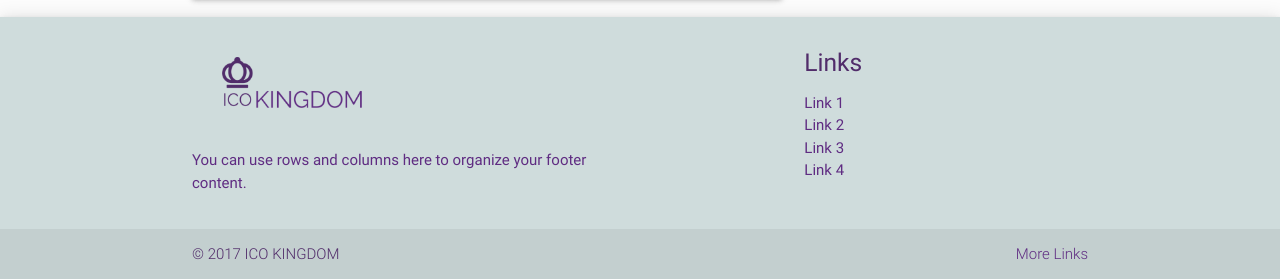
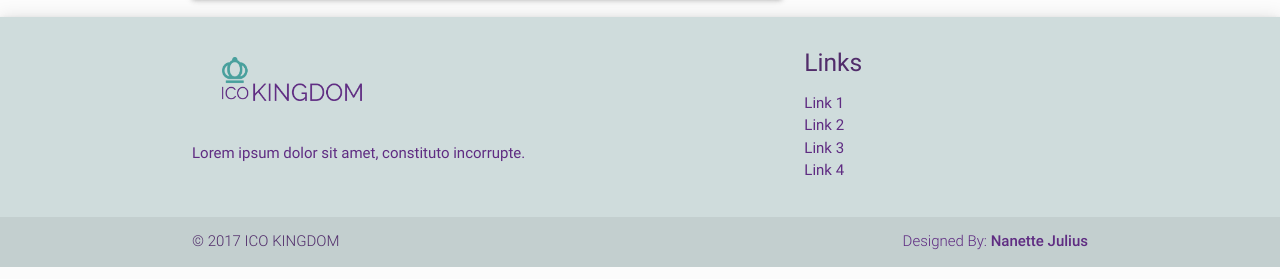
Before and after one commit to nanetteCodes/ico-kingdom, a plain HTML site: page media.html in a window 1280 px wide. Shown: the part 601-880 px from the top of the page. Drawn offline with nearby package versions, Linux system fonts and the light colour scheme.

Commit message:
footer done

```diff
--- a/assets/css/style.css
+++ b/assets/css/style.css
@@ -153,6 +153,7 @@ i.medium {
   color: #49a09d;
   font-weight: bold;
 }
+
 /*media page ---------------------------------------------------------------------- */
 
 .homeNav {
--- a/media.html
+++ b/media.html
@@ -63,8 +63,8 @@
       <div class="container">
         <div class="row">
           <div class="col l6 s12">
-            <img src="assets/images/logo2.png" class="logo" alt="">
-            <p class="footerText">You can use rows and columns here to organize your footer content.</p>
+            <img src="assets/images/logo3.png" class="logo" alt="">
+            <p class="footerText">Lorem ipsum dolor sit amet, constituto incorrupte.</p>
           </div>
           <div class="col l4 offset-l2 s12">
             <h5 class="linkHeader">Links</h5>
@@ -80,7 +80,7 @@
       <div class="footer-copyright">
         <div class="container">
         © 2017 ICO KINGDOM
-        <a class="moreLinks right" href="#!">More Links</a>
+        <a class="moreLinks right" href="https://njulius89.github.io" target="_blank"> Designed By: <strong>Nanette Julius</strong></a>
         </div>
       </div>
     </footer>
```
Also changed, not shown: index.html (+2 -2 lines).
